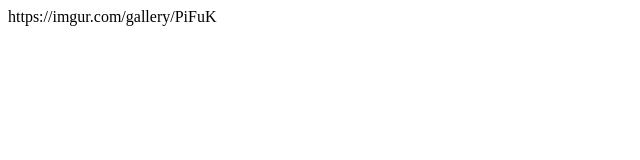
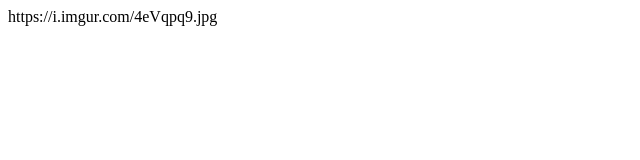
Before and after one commit to Iamduet/iamduet.github.io, a plain HTML site: page index.html in a window 1280 px wide. Shown: the full height of the page, 0-640 px from the left. Drawn offline with Linux system fonts and the light colour scheme.

Commit message:
Update index.html

```diff
--- a/index.html
+++ b/index.html
@@ -1,6 +1,6 @@
 <!DOCTYPE html>
 <html>
 <body>
-<img>https://imgur.com/gallery/PiFuK</img>
+<img>https://i.imgur.com/4eVqpq9.jpg</img>
 </body>
 </html>
```
